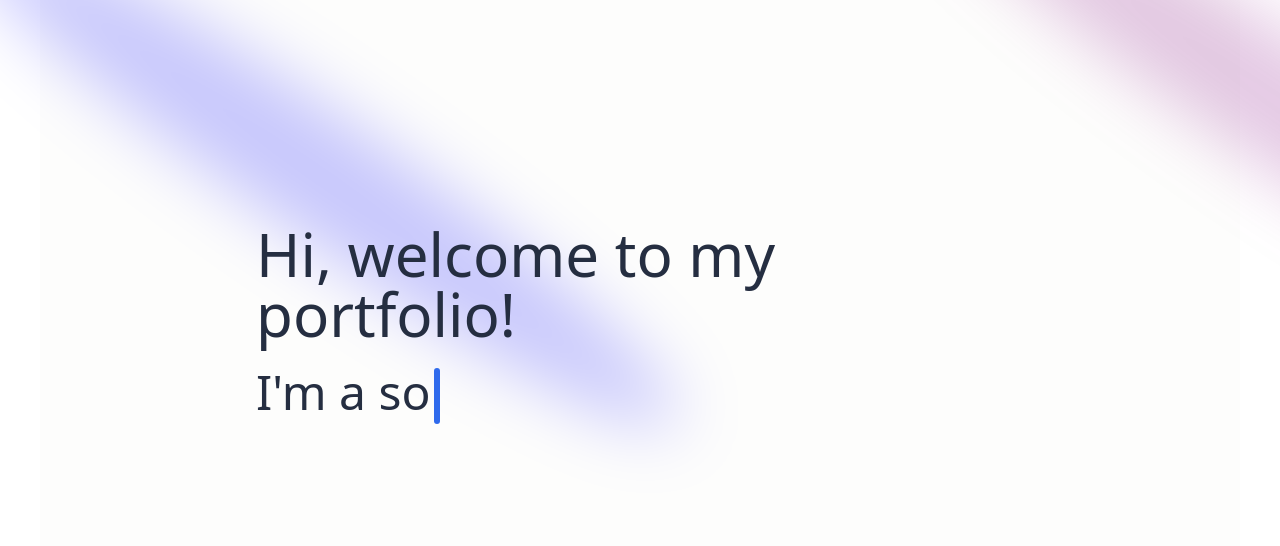
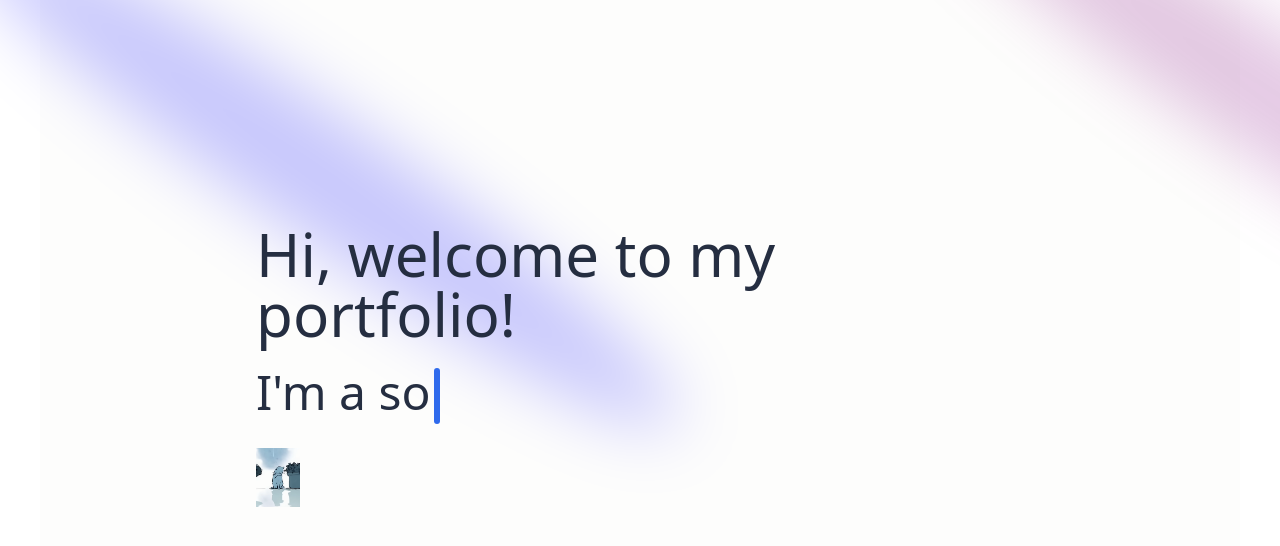
Before and after one commit to sophiadt/sophia, a Next.js app: page / in a window 1280 px wide. Shown: the top 546 px of the page. Built offline with nearby package versions, Linux system fonts and the light colour scheme.

Commit message:
temp pic

```diff
--- a/components/Hero.tsx
+++ b/components/Hero.tsx
@@ -57,6 +57,8 @@ const Hero = () => {
             cursorClassName="bg-blue-600"
           />
 
+          <img src="/kitty.png" alt="Kitty" className="w-11" />
+
           {/* <a href="#about">
             <MagicButton
               title="Show my work"
```
Also changed, not shown: public/kitty.png (added).
